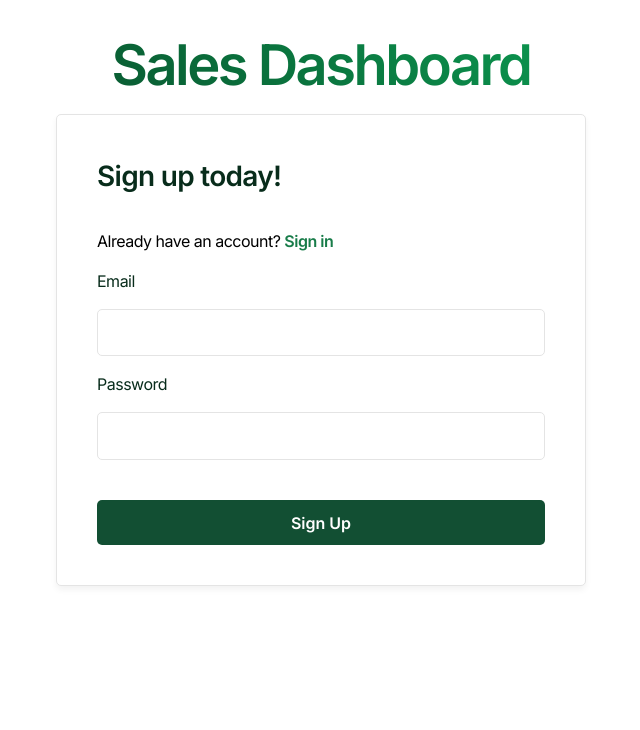
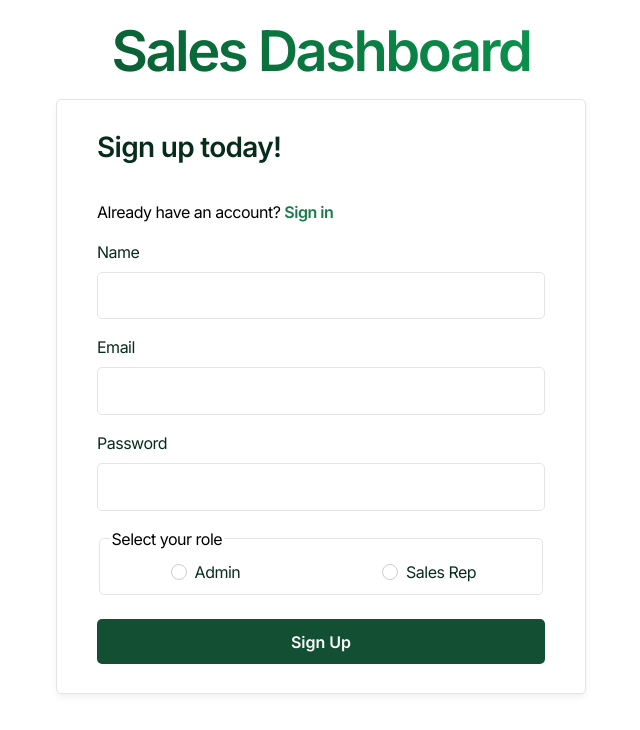
Before and after one commit to bdrn/sales-dashboard-app, a React (Vite) app: page /signup in a window 1280 px wide. Shown: the top 730 px of the page, without its empty margins (319-959 px from the left). Built offline with nearby package versions, Linux system fonts and the light colour scheme; no server answers.

Commit message:
signup refactor

```diff
--- a/src/components/Signin.jsx
+++ b/src/components/Signin.jsx
@@ -46,7 +46,7 @@ const Signin = () => {
 
           <h2 className="form-title">Sign In</h2>
           <p>
-            Don't have an account yet?{" "}
+            {`Don't have an account yet?`}{" "}
             <Link className="form-link" to="/signup">
               Sign Up
             </Link>
--- a/src/components/Signup.jsx
+++ b/src/components/Signup.jsx
@@ -1,12 +1,43 @@
 import { Link } from "react-router-dom";
+import { useActionState } from "react";
+import { useAuth } from "../context/AuthContext";
+import { useNavigate } from "react-router-dom";
 
 const Signup = () => {
+  const { signUpNewUser } = useAuth();
+  const navigate = useNavigate();
+
+  const [error, submitAction, isPending] = useActionState(
+    async (previousState, formData) => {
+      const email = formData.get("email");
+      const password = formData.get("password");
+      const name = formData.get("name");
+      const accountType = formData.get("account-type");
+
+      const {
+        success,
+        data,
+        error: signUpError,
+      } = await signUpNewUser(email, password, name, accountType);
+
+      if (signUpError) {
+        return new Error(signUpError);
+      }
+      if (success && data?.session) {
+        navigate("/dashboard");
+        return null;
+      }
+      return null;
+    },
+    null,
+  );
+
   return (
     <>
       <h1 className="landing-header">Sales Dashboard</h1>
       <div className="sign-form-container">
         <form
-          // action={}
+          action={submitAction}
           aria-label="Sign up form"
           aria-describedby="form-description"
         >
@@ -23,6 +54,20 @@ const Signup = () => {
             </Link>
           </p>
 
+          <label htmlFor="name">Name</label>
+          <input
+            className="form-input"
+            type="text"
+            name="name"
+            id="name"
+            placeholder=""
+            required
+            aria-required="true"
+            aria-invalid={error ? "true" : "false"}
+            aria-describedby={error ? "signup-error" : undefined}
+            disabled={isPending}
+          />
+
           <label htmlFor="email">Email</label>
           <input
             className="form-input"
@@ -32,9 +77,9 @@ const Signup = () => {
             placeholder=""
             required
             aria-required="true"
-            //aria-invalid=
-            //aria-describedby=
-            //disabled=
+            aria-invalid={error ? "true" : "false"}
+            aria-describedby={error ? "signup-error" : undefined}
+            disabled={isPending}
           />
 
           <label htmlFor="password">Password</label>
@@ -46,22 +91,52 @@ const Signup = () => {
             placeholder=""
             required
             aria-required="true"
-            //aria-invalid=
-            //aria-describedby=
-            //disabled=
+            aria-invalid={error ? "true" : "false"}
+            aria-describedby={error ? "signup-error" : undefined}
+            disabled={isPending}
           />
+
+          <fieldset
+            className="form-fieldset"
+            aria-required="true"
+            aria-label="Select your role"
+          >
+            <legend>Select your role</legend>
+            <div className="radio-group">
+              <label>
+                <input
+                  type="radio"
+                  name="account-type"
+                  value="admin"
+                  required
+                />{" "}
+                Admin
+              </label>
+              <label>
+                <input type="radio" name="account-type" value="rep" required />
+                Sales Rep
+              </label>
+            </div>
+          </fieldset>
 
           <button
             type="submit"
             className="form-button"
-            //disabled=
-            //aria-busy=
+            disabled={isPending}
+            aria-busy={isPending}
           >
-            Sign Up
-            {/*'Signing up...' when pending*/}
+            {isPending ? "Signing up..." : "Sign Up"}
           </button>
 
-          {/* Error message */}
+          {error && (
+            <div
+              id="signup-error"
+              role="alert"
+              className="sign-form-error-message"
+            >
+              {error.message}
+            </div>
+          )}
         </form>
       </div>
     </>
--- a/src/context/AuthContext.jsx
+++ b/src/context/AuthContext.jsx
@@ -26,6 +26,7 @@ export const AuthContextProvider = ({ children }) => {
     });
   }, []);
 
+  //Auth functions
   const signInUser = async (email, password) => {
     try {
       const { data, error } = await supabase.auth.signInWithPassword({
@@ -59,13 +60,42 @@ export const AuthContextProvider = ({ children }) => {
       console.error("Unexpected error during sign-out:", error.message);
       return {
         success: false,
+        error: "An unexpected error occurred during sign out.",
+      };
+    }
+  };
+
+  const signUpNewUser = async (email, password, name, accountType) => {
+    try {
+      const { data, error } = await supabase.auth.signUp({
+        email: email.toLowerCase(),
+        password: password,
+        options: {
+          data: {
+            name: name,
+            account_type: accountType,
+          },
+        },
+      });
+      if (error) {
+        console.error("Supabase sign-up error:", error.message);
+        return { success: false, error: error.message };
+      }
+      console.log("Supabase sign-up success:", data);
+      return { success: true, data };
+    } catch (error) {
+      console.error("Unexpected error during sign-up:", error.message);
+      return {
+        success: false,
         error: "An unexpected error occurred. Please try again.",
       };
     }
   };
 
   return (
-    <AuthContext.Provider value={{ session, signInUser, signOut }}>
+    <AuthContext.Provider
+      value={{ session, signInUser, signOut, signUpNewUser }}
+    >
       {children}
     </AuthContext.Provider>
   );
--- a/src/index.css
+++ b/src/index.css
@@ -223,7 +223,7 @@ input:disabled {
 .sign-form-container {
   max-width: 28rem;
   margin: 0 auto;
-  padding: 2.5rem;
+  padding: 1.6rem 2.5rem 1.8rem 2.5rem;
   border: 1px solid #e4e4e4;
   border-radius: 5px;
   background: white;
@@ -262,7 +262,7 @@ input:disabled {
 
 .sign-form-container .form-input {
   width: 100%;
-  margin: 1rem 0;
+  margin: 0.5rem 0 1rem 0;
   padding: 0.8rem 1rem;
   border: 1.5px solid #e4e4e4;
   border-radius: 5px;
@@ -337,13 +337,47 @@ input:disabled {
   margin-top: 0;
 }
 
+.sign-form-container .radio-group {
+  display: flex;
+  justify-content: space-between;
+  /* gap: 1rem; */
+}
+
+.sign-form-container .radio-group label {
+  margin-left: 3.5rem;
+  flex: 1;
+  text-align: center; /* optional: center label text */
+  align-items: center;
+}
+
+/* default styling for input radio button when no checked */
+.sign-form-container .radio-group input:not(:checked) {
+  appearance: none;
+  -webkit-appearance: none;
+  background-color: white;
+  border: 1px solid #ccc;
+  border-radius: 50%;
+  width: 16px;
+  height: 16px;
+  position: relative;
+  cursor: pointer;
+}
+
+.sign-form-container .radio-group input {
+  margin-right: 0.5rem;
+  margin-top: 0;
+  accent-color: blue;
+  width: 16px;
+  height: 16px;
+}
+
 /* landing header */
 .landing-header {
   text-align: center;
   font-size: 3.5rem;
   line-height: 1.2;
   margin-bottom: 0.7rem;
-  padding: 1.5rem 1rem 0.2rem;
+  padding: 0.6rem 1rem 0.2rem;
   margin-top: 0;
   color: #082c1b;
   font-weight: 700;
```
